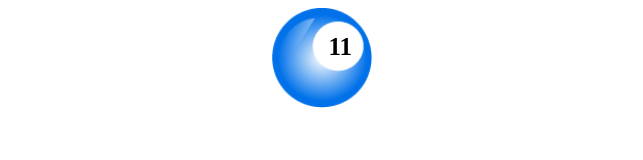
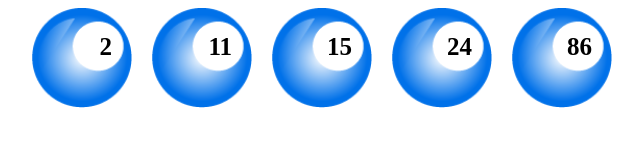
Before and after one commit to szobek/my-lotto, a website: page index.html in a window 1280 px wide. Shown: the whole page, without its empty margins (318-961 px from the left). Drawn offline with Linux system fonts and the light colour scheme.

Commit message:
Refactor Lotto class to create ball elements dynamically and update HTML structure

```diff
--- a/index.html
+++ b/index.html
@@ -8,15 +8,6 @@
     <link rel="stylesheet" href="css/style.css">
 </head>
 <body>
-    <div class="wrapper">
-        <div class="ball-row">
-            <div class="ball">
-                <span>11</span>
-            </div>
-
-        </div>
-
-    </div>
-
+    <div id="wrapper" class="wrapper"></div>
 </body>
 </html>
--- a/js/app.js
+++ b/js/app.js
@@ -1,4 +1,5 @@
 class Lotto{
+    numbers
     constructor(){
         this.numbers = [];
     }
@@ -11,13 +12,30 @@ class Lotto{
             }
         }
         this.numbers.sort((a, b) => a - b);
+        this.createBalls()
     }
     getNumbers(){
         return this.numbers;
     }
 
+
+    createBalls(){
+        const wrapper=document.querySelector("#wrapper")
+        const row = document.createElement("div");
+        row.classList.add("ball-row");
+        wrapper.appendChild(row);
+        for(let ball of this.numbers){
+            const ballElement = document.createElement("div");
+            ballElement.classList.add("ball");
+            const text = document.createElement("span");
+            text.textContent = ball;
+            ballElement.appendChild(text);
+            row.appendChild(ballElement);
+        }
+
+
+    }
 }
 
 const lotto = new Lotto();
 lotto.generateNumbers();
-console.log(lotto.getNumbers());
```
